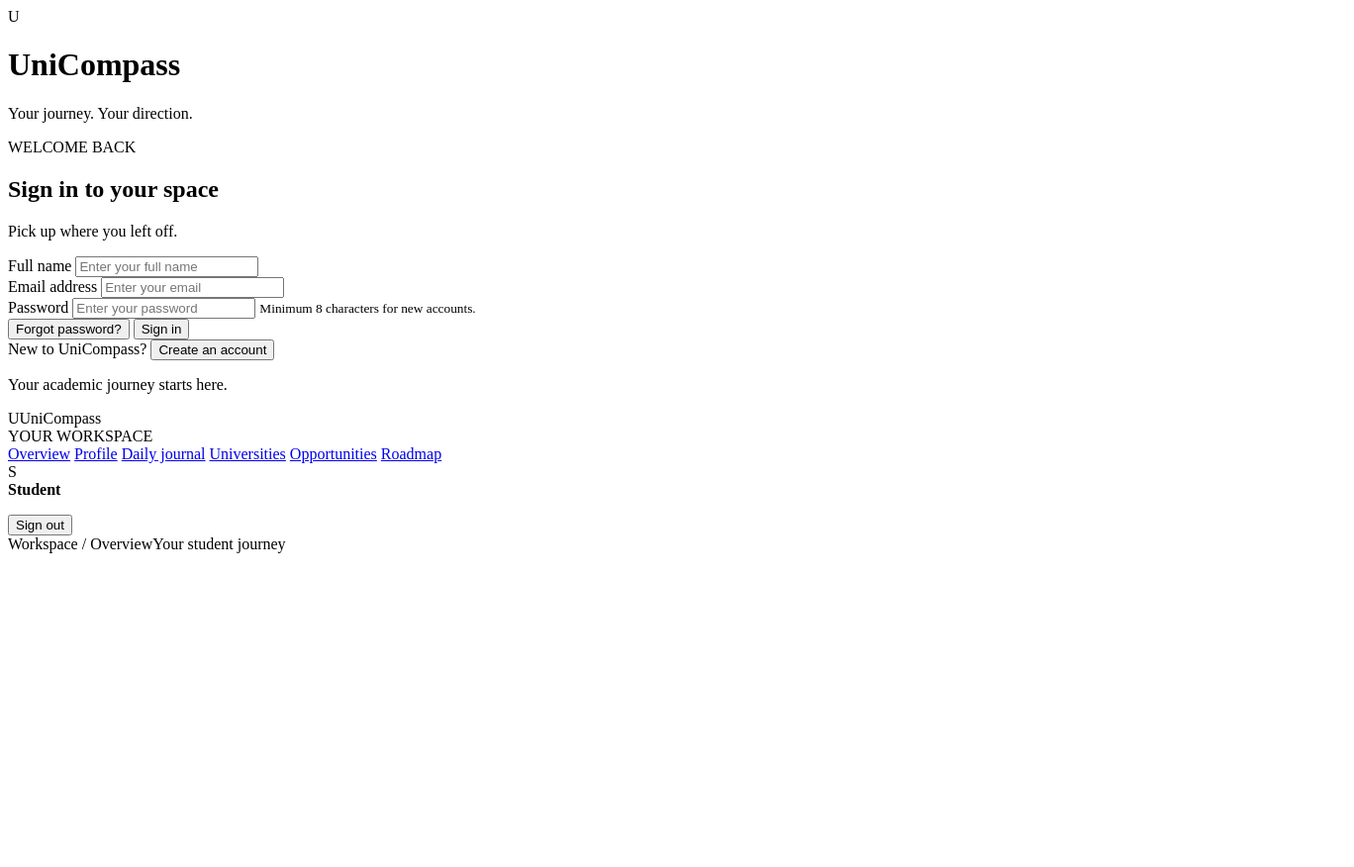
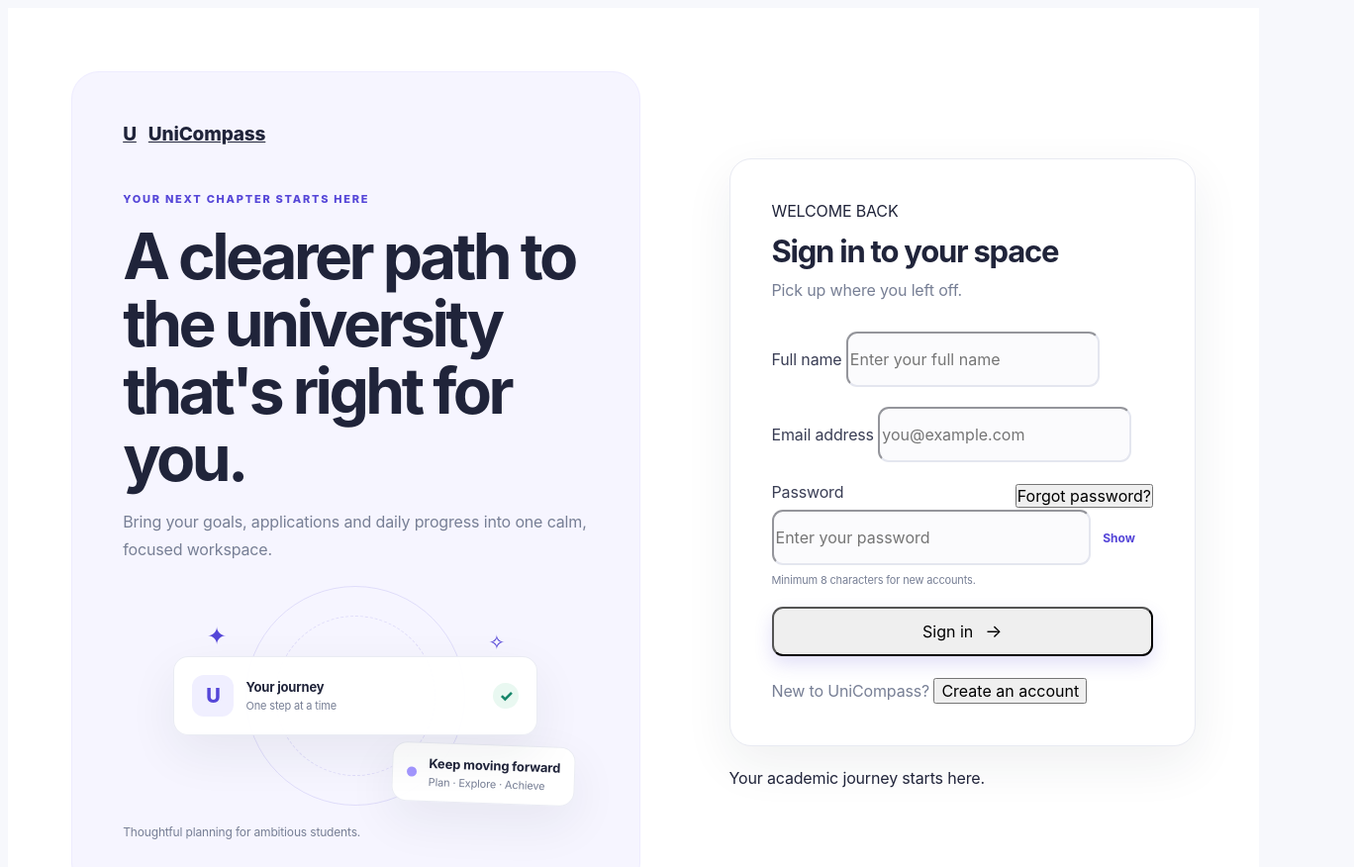
Before and after one commit to kashafmuteeb-commits/unicompass, a plain HTML site: page index.html in a window 1280 px wide. Shown: the top 876 px of the page at 99% size, 1368 px wide, since content can reach past the window. Before the commit the page ends 800 px from the top, so only its background shows below. Drawn offline with Linux system fonts and the light colour scheme; a script that the page names is missing.

Commit message:
Refresh UniCompass UI while preserving existing app behavior

```diff
--- /dev/null
+++ b/css/premium.css
@@ -0,0 +1,199 @@
+/* UniCompass premium visual refresh. Presentation-only overrides; app logic stays in site.js. */
+:root {
+  color-scheme: light;
+  --bg: #f7f8fc;
+  --white: #ffffff;
+  --ink: #20243a;
+  --muted: #777f95;
+  --primary: #5546d8;
+  --primary-dark: #4033b4;
+  --border: #e8eaf2;
+  --soft: #f0efff;
+  --green: #16866a;
+  --red: #c64b58;
+  --shadow: 0 18px 50px rgba(32, 36, 58, .07);
+  --shadow-soft: 0 5px 18px rgba(32, 36, 58, .045);
+  --radius-card: 18px;
+  font-family: Inter, ui-sans-serif, system-ui, -apple-system, BlinkMacSystemFont, "Segoe UI", sans-serif;
+}
+
+html { scroll-behavior: smooth; }
+body { background: var(--bg); color: var(--ink); letter-spacing: -.01em; }
+button, input, textarea, select { font: inherit; }
+button:focus-visible, a:focus-visible, input:focus-visible, textarea:focus-visible, select:focus-visible { outline: 3px solid rgba(85,70,216,.28); outline-offset: 3px; }
+
+/* Sign in / account creation */
+#authView.auth-view {
+  display: grid;
+  grid-template-columns: minmax(0, 1fr) minmax(420px, .82fr);
+  align-items: stretch;
+  gap: clamp(35px, 7vw, 110px);
+  min-height: 100vh;
+  padding: clamp(24px, 5vw, 72px);
+  background: #fff;
+}
+.auth-story {
+  position: relative;
+  display: flex;
+  min-height: 650px;
+  flex-direction: column;
+  justify-content: space-between;
+  overflow: hidden;
+  padding: clamp(28px, 4vw, 56px);
+  border: 1px solid #eeecff;
+  border-radius: 28px;
+  background: #f6f5ff;
+}
+.story-brand { display: inline-flex; align-items: center; gap: 12px; width: fit-content; color: var(--ink); font-size: 19px; font-weight: 780; }
+.story-brand .brand-icon { margin: 0; }
+.story-copy { position: relative; z-index: 1; max-width: 610px; margin: auto 0 0; padding-top: 42px; }
+.story-kicker { color: var(--primary); font-size: 11px; font-weight: 800; letter-spacing: .16em; }
+.story-copy h1 { max-width: 580px; margin: 16px 0; font-size: clamp(36px, 5vw, 64px); line-height: 1.06; letter-spacing: -.055em; }
+.story-copy > p { max-width: 500px; color: var(--muted); font-size: 16px; line-height: 1.75; }
+.story-visual { position: relative; display: flex; min-height: 220px; align-items: center; justify-content: center; margin-top: 24px; }
+.orbit { position: absolute; width: 220px; height: 220px; border: 1px solid rgba(85,70,216,.14); border-radius: 50%; }
+.orbit-two { width: 160px; height: 160px; border-style: dashed; }
+.visual-card { position: absolute; display: flex; align-items: center; gap: 12px; border: 1px solid rgba(232,234,242,.9); border-radius: 15px; background: rgba(255,255,255,.95); box-shadow: var(--shadow); }
+.visual-card-main { z-index: 1; width: min(330px, 88%); padding: 18px; }
+.visual-card-note { right: 3%; bottom: 1px; padding: 12px 14px; transform: rotate(2deg); }
+.visual-card b, .visual-card small { display: block; }
+.visual-card b { font-size: 13px; }
+.visual-card small { margin-top: 4px; color: var(--muted); font-size: 11px; }
+.visual-card-mark { display: grid; width: 42px; height: 42px; place-items: center; border-radius: 12px; background: var(--soft); color: var(--primary); font-size: 20px; font-weight: 800; }
+.visual-check, .note-dot { display: grid; width: 26px; height: 26px; margin-left: auto; place-items: center; border-radius: 50%; background: #e9f8f1; color: var(--green); font-weight: 800; }
+.note-dot { width: 10px; height: 10px; margin: 0; background: #a397ff; }
+.visual-star { position: absolute; color: var(--primary); }
+.star-one { top: 16%; left: 18%; font-size: 24px; }
+.star-two { right: 18%; top: 20%; font-size: 20px; }
+.story-foot { position: relative; z-index: 1; margin: 20px 0 0; color: var(--muted); font-size: 12px; }
+.auth-container { width: 100%; max-width: 490px; align-self: center; justify-self: center; }
+.auth-container > .auth-brand { display: none; }
+.auth-card { max-width: none; padding: clamp(26px, 4vw, 42px); border: 1px solid var(--border); border-radius: 22px; background: #fff; box-shadow: var(--shadow); }
+.auth-card h2 { margin: 12px 0 8px; font-size: clamp(25px, 3vw, 31px); letter-spacing: -.04em; }
+.auth-card > p { margin: 0 0 28px; color: var(--muted); line-height: 1.65; }
+.auth-card .form-field { margin-bottom: 20px; }
+.auth-card .form-field label { margin-bottom: 8px; }
+.auth-card .control { min-height: 50px; border-color: #e4e6ef; border-radius: 11px; background: #fbfbfd; transition: border-color .18s ease, box-shadow .18s ease, background .18s ease; }
+.auth-card .control:focus { border-color: var(--primary); background: #fff; box-shadow: 0 0 0 4px rgba(85,70,216,.1); }
+.password-label-row { display: flex; align-items: center; justify-content: space-between; gap: 12px; }
+.password-label-row .text-button { padding: 0; }
+.password-control { position: relative; }
+.password-control .control { padding-right: 68px; }
+.password-toggle { position: absolute; top: 50%; right: 13px; padding: 5px; transform: translateY(-50%); border: 0; background: transparent; color: var(--primary); font-size: 12px; font-weight: 750; }
+.password-toggle:hover { color: var(--primary-dark); }
+#password.hidden + .password-toggle { display: none; }
+#passwordHint { display: block; margin-top: 8px; color: var(--muted); font-size: 11px; }
+.auth-card #submitButton { display: flex; min-height: 50px; align-items: center; justify-content: center; gap: 12px; width: 100%; margin-top: 20px; border-radius: 11px; box-shadow: 0 8px 18px rgba(85,70,216,.17); }
+.auth-card #submitButton:hover { box-shadow: 0 11px 22px rgba(85,70,216,.23); }
+.button-arrow { font-size: 18px; transition: transform .18s ease; }
+#submitButton:hover .button-arrow { transform: translateX(3px); }
+.auth-switch { margin-top: 22px; color: var(--muted); }
+.auth-footer { margin-top: 22px; }
+
+/* Authenticated app shell and navigation */
+#appView.app-shell { min-height: 100vh; grid-template-columns: 252px minmax(0, 1fr); background: var(--bg); }
+.sidebar { z-index: 2; padding: 28px 17px 18px; border-right: 1px solid var(--border); background: #fff; box-shadow: 4px 0 20px rgba(32,36,58,.025); }
+.sidebar .brand { gap: 11px; margin: 0 0 40px; padding: 0 8px; color: var(--ink); }
+.sidebar .brand-mark { width: 37px; height: 37px; border-radius: 12px; }
+.side-label { margin-bottom: 12px; color: #9a9daf; font-size: 10px; letter-spacing: .15em; }
+.sidebar-nav { gap: 5px; }
+.nav-link { display: flex; min-height: 44px; align-items: center; gap: 12px; padding: 10px 12px; border-radius: 10px; color: #686e84; font-size: 13px; transition: background .16s ease, color .16s ease, transform .16s ease; }
+.nav-link::before { display: grid; width: 20px; place-items: center; color: #9699ad; font-size: 15px; }
+.nav-link[data-page="overview"]::before { content: "⌂"; }
+.nav-link[data-page="profile"]::before { content: "◉"; }
+.nav-link[data-page="journal"]::before { content: "▤"; }
+.nav-link[data-page="universities"]::before { content: "⌂"; }
+.nav-link[data-page="opportunities"]::before { content: "✧"; }
+.nav-link[data-page="roadmap"]::before { content: "↗"; }
+.nav-link:hover { transform: translateX(2px); background: #f8f7ff; color: var(--primary); }
+.nav-link.active { background: var(--soft); color: var(--primary); font-weight: 750; }
+.nav-link.active::before { color: var(--primary); }
+.user-mini { gap: 10px; padding: 16px 5px; }
+.user-mini strong { display: block; max-width: 145px; overflow: hidden; text-overflow: ellipsis; white-space: nowrap; }
+.user-mini p { max-width: 145px; }
+.avatar { width: 39px; height: 39px; }
+.signout-button { min-height: 42px; padding: 10px 12px; border-color: #eeeaf1; transition: background .18s ease, border-color .18s ease; }
+.signout-button:hover { border-color: #f5d6da; background: #fff7f7; }
+.main-content { min-width: 0; }
+.topbar { position: sticky; z-index: 1; top: 0; height: 66px; padding: 0 clamp(20px, 4vw, 48px); border-bottom-color: var(--border); box-shadow: 0 3px 14px rgba(32,36,58,.025); }
+.topbar-caption { color: #9a9daf; font-size: 9px; font-weight: 800; letter-spacing: .13em; }
+.dashboard-content { width: 100%; max-width: 1380px; padding: clamp(22px, 4vw, 48px); }
+.dashboard-content > .welcome-row { margin-bottom: 26px; }
+.dashboard-content h1 { color: var(--ink); }
+.dashboard-content .eyebrow { letter-spacing: .14em; }
+.panel, .stat-card, .content-card { border-color: #eaebf2; border-radius: var(--radius-card); box-shadow: var(--shadow-soft); }
+.panel { padding: clamp(19px, 2.4vw, 28px); }
+.stat-card { padding: 23px; transition: transform .18s ease, box-shadow .18s ease; }
+.stat-card:hover { transform: translateY(-2px); box-shadow: var(--shadow); }
+.setup-banner { border-color: #e7e3ff; border-radius: 15px; }
+.section-heading { display: flex; align-items: center; justify-content: space-between; gap: 12px; }
+.progress { height: 8px; background: #e9e8f1; }
+.progress span { background: var(--primary); transition: width .35s ease; }
+.btn { min-height: 42px; border-radius: 10px; transition: transform .16s ease, background .16s ease, box-shadow .16s ease; }
+.btn:hover { box-shadow: 0 6px 15px rgba(85,70,216,.16); }
+.btn:active { transform: translateY(0); }
+.btn.secondary { border: 1px solid var(--border); background: #fff; }
+.btn.secondary:hover { border-color: #d7d2ff; background: #f8f7ff; }
+.btn.danger { border: 1px solid #f6dddd; }
+.control, .form-field input, .form-field select, .form-field textarea { border-radius: 10px; }
+.form-grid { gap: 18px; }
+.form-field label { color: #3a3e55; }
+
+/* Existing directory, university details, roadmap and opportunity components */
+.school-card, .opportunity-card { border: 1px solid var(--border); border-radius: 14px; background: #fff; transition: border-color .18s ease, box-shadow .18s ease, transform .18s ease; }
+.school-card:hover, .opportunity-card:hover { transform: translateY(-2px); border-color: #dcd7ff; box-shadow: var(--shadow-soft); }
+.school-card strong, .university-name-link { font-size: 15px; }
+.school-card .btn, .opportunity-card .btn { flex: 0 0 auto; }
+.university-details-page .university-detail-header { padding-top: 10px; }
+.university-details-page .university-detail-grid { border-radius: var(--radius-card); }
+.university-detail-item h3 { color: #34384e; }
+.university-loading { border-radius: var(--radius-card); }
+.task-row, .list-row { border-color: #eef0f5; }
+.list-row:last-child { border-bottom: 0; }
+.empty { border: 1px dashed #dedced; border-radius: 12px; background: #fbfaff; }
+.notice { border-radius: 10px; line-height: 1.55; }
+
+@media (max-width: 980px) {
+  #authView.auth-view { grid-template-columns: minmax(0, 1fr) minmax(350px, .9fr); gap: 28px; padding: 22px; }
+  .auth-story { min-height: 600px; padding: 28px; }
+  #appView.app-shell { grid-template-columns: 220px minmax(0, 1fr); }
+  .sidebar { padding-right: 12px; padding-left: 12px; }
+}
+
+@media (max-width: 720px) {
+  #authView.auth-view { display: flex; min-height: 100vh; align-items: center; justify-content: center; padding: 18px; background: var(--bg); }
+  .auth-story { display: none; }
+  .auth-container { max-width: 480px; }
+  .auth-container > .auth-brand { display: block; }
+  .auth-card { padding: 25px 22px; }
+  #appView.app-shell { display: flex; flex-direction: column; }
+  .sidebar { position: relative; top: auto; width: 100%; height: auto; min-height: 0; padding: 13px 15px 10px; border-right: 0; border-bottom: 1px solid var(--border); }
+  .sidebar .brand { margin: 0 0 12px; }
+  .side-label { display: none; }
+  .sidebar-nav { display: flex; gap: 5px; overflow-x: auto; padding: 2px 0 8px; scrollbar-width: thin; }
+  .nav-link { min-height: 39px; flex: 0 0 auto; padding: 8px 10px; }
+  .nav-link::before { width: auto; }
+  .sidebar-bottom { display: flex; align-items: center; justify-content: space-between; gap: 12px; margin-top: 3px; }
+  .user-mini { min-width: 0; flex: 1; padding: 9px 2px 3px; border-top: 0; }
+  .user-mini strong, .user-mini p { max-width: min(54vw, 260px); }
+  .signout-button { width: auto; min-width: 90px; }
+  .topbar { position: static; height: 54px; padding: 0 17px; }
+  .topbar-caption { display: none; }
+  .dashboard-content { padding: 22px 16px 34px; }
+  .stats-grid { grid-template-columns: repeat(2, minmax(0,1fr)); gap: 11px; }
+  .stat-card { padding: 16px; }
+  .two-grid, .lower-grid { grid-template-columns: 1fr; }
+}
+
+@media (max-width: 420px) {
+  .auth-card { padding: 22px 17px; }
+  .auth-card h2 { font-size: 24px; }
+  .dashboard-content { padding-right: 12px; padding-left: 12px; }
+  .stats-grid { grid-template-columns: 1fr 1fr; }
+  .stat-card strong { font-size: 23px; }
+  .list-row { gap: 10px; }
+}
+
+@media (prefers-reduced-motion: reduce) {
+  *, *::before, *::after { scroll-behavior: auto !important; animation-duration: .01ms !important; animation-iteration-count: 1 !important; transition-duration: .01ms !important; }
+}
--- a/index.html
+++ b/index.html
@@ -4,12 +4,30 @@
   <meta charset="UTF-8">
   <meta name="viewport" content="width=device-width, initial-scale=1.0">
   <meta name="theme-color" content="#f7f8fc">
+  <meta name="description" content="A thoughtful workspace for planning your university journey.">
   <title>UniCompass | Your Student Journey</title>
   <link rel="stylesheet" href="css/style.css">
+  <link rel="stylesheet" href="css/premium.css">
 </head>
 <body>
   <div id="authView" class="auth-view">
-    <div class="auth-container">
+    <section class="auth-story" aria-labelledby="storyTitle">
+      <a class="story-brand" href="#" aria-label="UniCompass home"><span class="brand-icon">U</span><span>UniCompass</span></a>
+      <div class="story-copy">
+        <span class="story-kicker">YOUR NEXT CHAPTER STARTS HERE</span>
+        <h1 id="storyTitle">A clearer path to the university that's right for you.</h1>
+        <p>Bring your goals, applications and daily progress into one calm, focused workspace.</p>
+        <div class="story-visual" aria-hidden="true">
+          <div class="orbit orbit-one"></div><div class="orbit orbit-two"></div>
+          <div class="visual-star star-one">✦</div><div class="visual-star star-two">✧</div>
+          <div class="visual-card visual-card-main"><span class="visual-card-mark">U</span><span><b>Your journey</b><small>One step at a time</small></span><span class="visual-check">✓</span></div>
+          <div class="visual-card visual-card-note"><span class="note-dot"></span><span><b>Keep moving forward</b><small>Plan · Explore · Achieve</small></span></div>
+        </div>
+      </div>
+      <p class="story-foot">Thoughtful planning for ambitious students.</p>
+    </section>
+
+    <main class="auth-container">
       <div class="auth-brand">
         <div class="brand-icon">U</div>
         <h1>UniCompass</h1>
@@ -30,27 +48,26 @@
 
           <div class="form-field">
             <label for="email">Email address</label>
-            <input type="email" id="email" name="email" class="control" placeholder="Enter your email" autocomplete="email" required>
+            <input type="email" id="email" name="email" class="control" placeholder="you@example.com" autocomplete="email" required>
           </div>
 
-          <div class="form-field">
-            <label for="password">Password</label>
-            <input type="password" id="password" name="password" class="control" placeholder="Enter your password" autocomplete="current-password" required>
+          <div class="form-field password-field">
+            <div class="password-label-row"><label for="password">Password</label><button type="button" id="forgotButton" class="text-button">Forgot password?</button></div>
+            <div class="password-control">
+              <input type="password" id="password" name="password" class="control" placeholder="Enter your password" autocomplete="current-password" required>
+              <button type="button" class="password-toggle" aria-label="Show password" aria-pressed="false">Show</button>
+            </div>
             <small id="passwordHint">Minimum 8 characters for new accounts.</small>
           </div>
 
-          <button type="button" id="forgotButton" class="text-button">Forgot password?</button>
-          <button type="submit" id="submitButton" class="btn"><span id="submitText">Sign in</span></button>
+          <button type="submit" id="submitButton" class="btn"><span id="submitText">Sign in</span><span class="button-arrow" aria-hidden="true">→</span></button>
         </form>
 
-        <div id="switchCopy" class="auth-switch">
-          New to UniCompass?
-          <button type="button" class="text-button" id="switchMode">Create an account</button>
-        </div>
+        <div id="switchCopy" class="auth-switch">New to UniCompass? <button type="button" class="text-button" id="switchMode">Create an account</button></div>
       </div>
 
       <p class="auth-footer">Your academic journey starts here.</p>
-    </div>
+    </main>
   </div>
 
   <div id="appView" class="app-shell hidden">
@@ -69,22 +86,20 @@
       <div class="sidebar-bottom">
         <div class="user-mini">
           <div id="userAvatar" class="avatar">S</div>
-          <div>
-            <strong id="sidebarName">Student</strong>
-            <p id="sidebarEmail"></p>
-          </div>
+          <div><strong id="sidebarName">Student</strong><p id="sidebarEmail"></p></div>
         </div>
         <button id="logoutButton" class="signout-button" type="button">Sign out</button>
       </div>
     </aside>
 
     <main class="main-content">
-      <header class="topbar"><span id="breadcrumb">Workspace / Overview</span><span>Your student journey</span></header>
-      <div id="pageContent" class="dashboard-content"></div>
+      <header class="topbar"><span id="breadcrumb">Workspace / Overview</span><span class="topbar-caption">YOUR STUDENT JOURNEY</span></header>
+      <div id="pageContent" class="dashboard-content" aria-live="polite"></div>
     </main>
   </div>
 
   <script type="module" src="js/site.js"></script>
   <script type="module" src="js/university-details.js"></script>
+  <script type="module" src="js/ui-enhancements.js"></script>
 </body>
 </html>
--- /dev/null
+++ b/js/ui-enhancements.js
@@ -0,0 +1,12 @@
+const password = document.getElementById("password");
+const toggle = document.querySelector(".password-toggle");
+
+if (password && toggle) {
+  toggle.addEventListener("click", () => {
+    const show = password.type === "password";
+    password.type = show ? "text" : "password";
+    toggle.textContent = show ? "Hide" : "Show";
+    toggle.setAttribute("aria-label", show ? "Hide password" : "Show password");
+    toggle.setAttribute("aria-pressed", String(show));
+  });
+}
```
